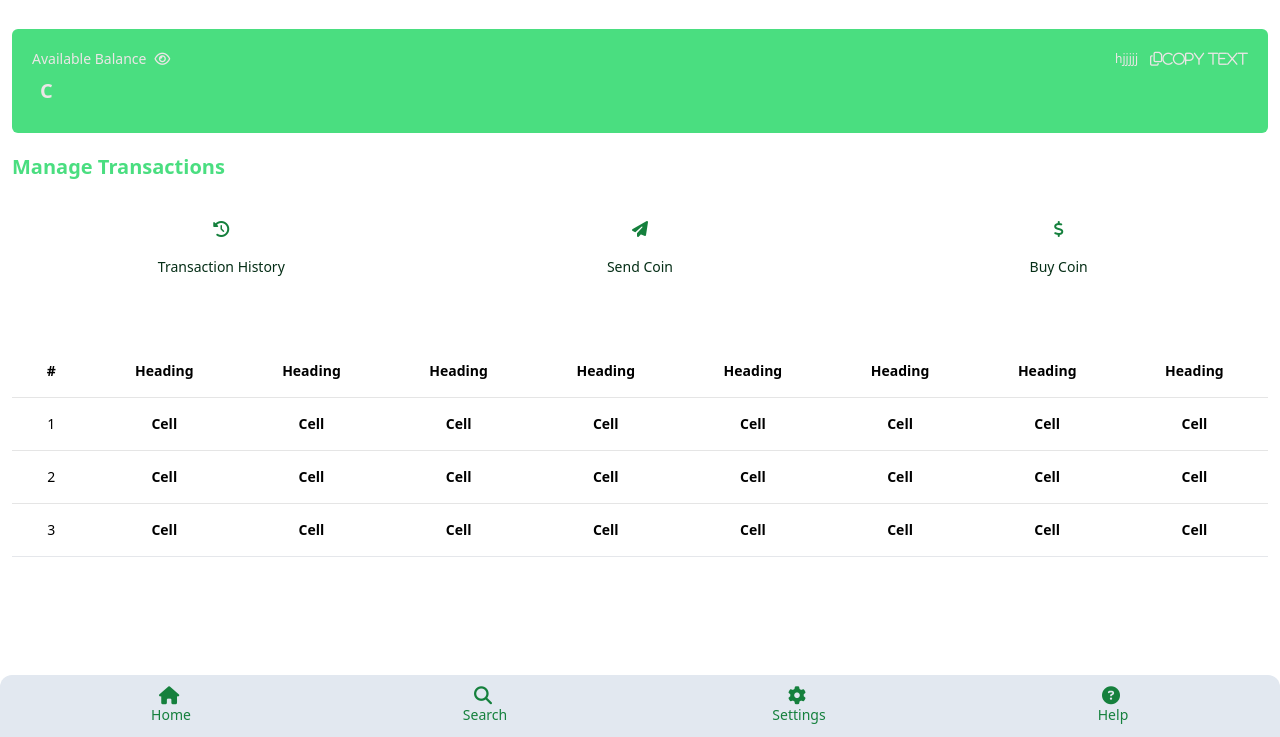
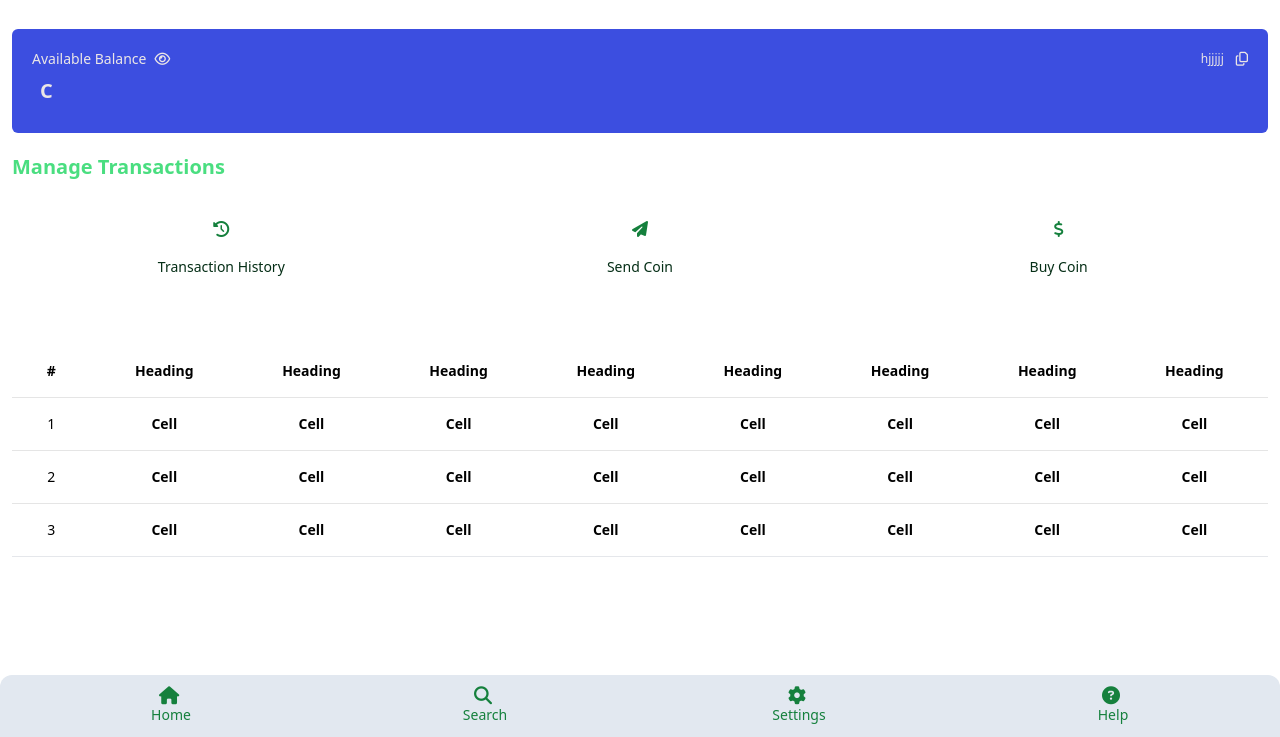
Before and after one commit to inuEnike/student-expense-client, a website: page index.html in a window 1280 px wide. Shown: the part 63-800 px from the top of the page. Drawn offline with nearby package versions, Linux system fonts and the light colour scheme; no server answers; sample sign-in values are in the browser's storage.

Commit message:
Corrected some errors

```diff
--- a/index.html
+++ b/index.html
@@ -71,7 +71,7 @@
       </div>
 
       <!-- Balance Section -->
-      <div class="bg-green-400 text-[#ebe6e6] px-5 mt-3 py-5 rounded-md">
+      <div class="bg-[#3c4ee0] text-[#ebe6e6] px-5 mt-3 py-5 rounded-md">
         <div class="flex justify-between items-center">
           <div class="flex items-center">
             <p class="text-sm pr-2">Available Balance</p>
@@ -80,7 +80,7 @@
           <div class="flex flex-col items-center">
             <div class="flex items-center">
               <p class="text-xs matNo">hjjjjj</p>
-            <i class="fa-regular fa-copy pl-3 text-sm copy">copy text</i>
+            <i class="fa-regular fa-copy pl-3 text-sm copy"></i>
           </div>
           <!-- <span class="text-sm">copied!</span> -->
           </div>
```
Also changed, not shown: login.html (+2 -2 lines), dist/styles/output.css.
